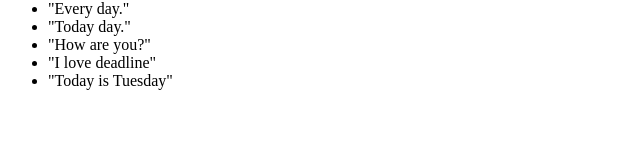
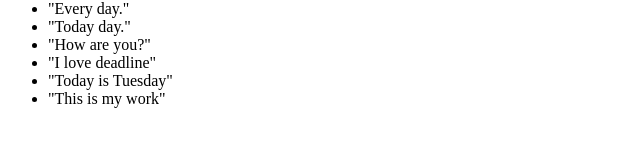
Before and after one commit to SantiRamRai/0main_openSAP_repo, a plain HTML site: page index.html in a window 1280 px wide. Shown: the part 181-328 px from the top of the page, without its empty margins (0-640 px from the left). Drawn offline with Linux system fonts and the light colour scheme.

Commit message:
Added This is my work

```diff
--- a/index.html
+++ b/index.html
@@ -33,6 +33,9 @@
 		<li>
 			"Today is Tuesday"
 		</li>
+		<li>
+			"This is my work"
+		</li>
 	</ul>
 </body>
 </html>
```
